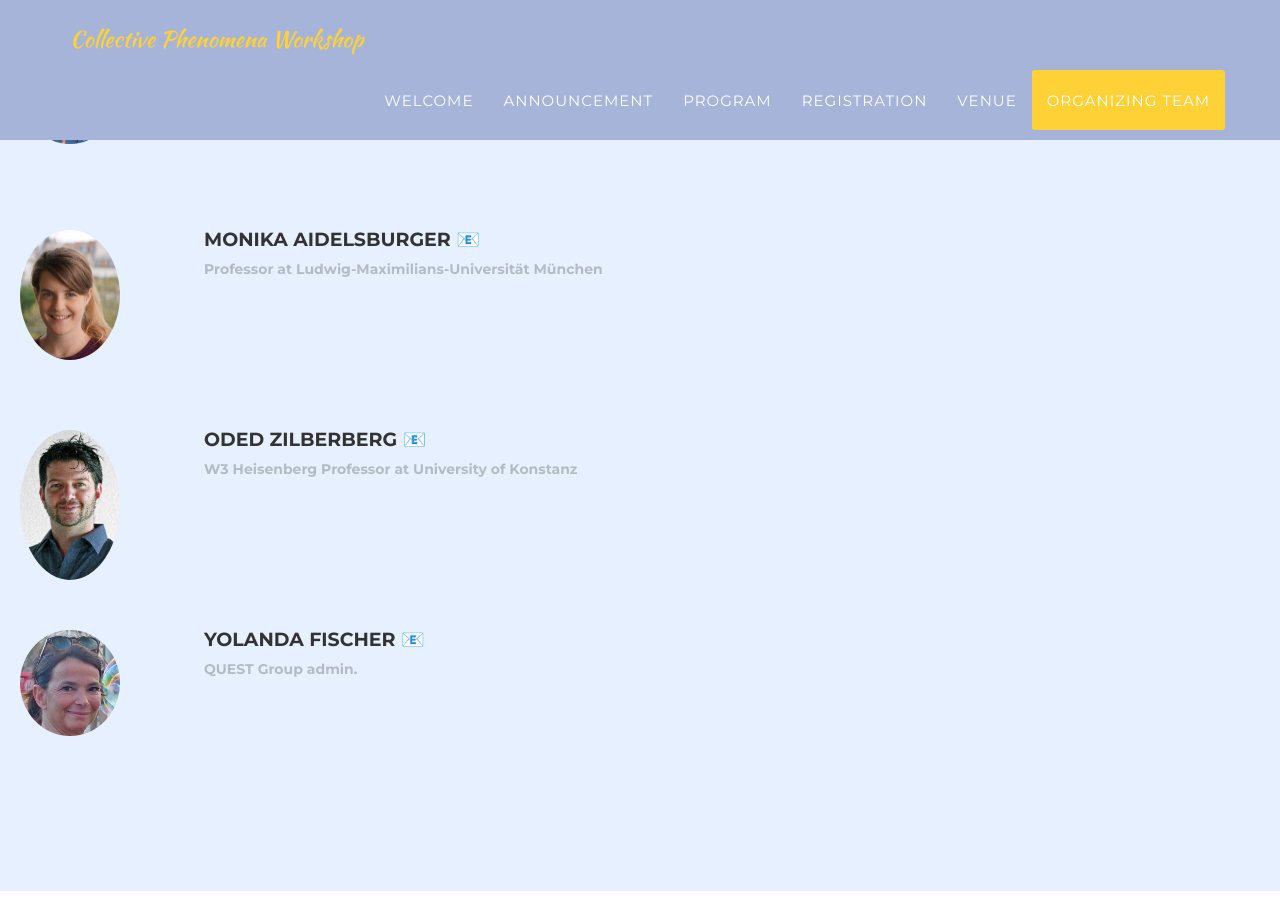
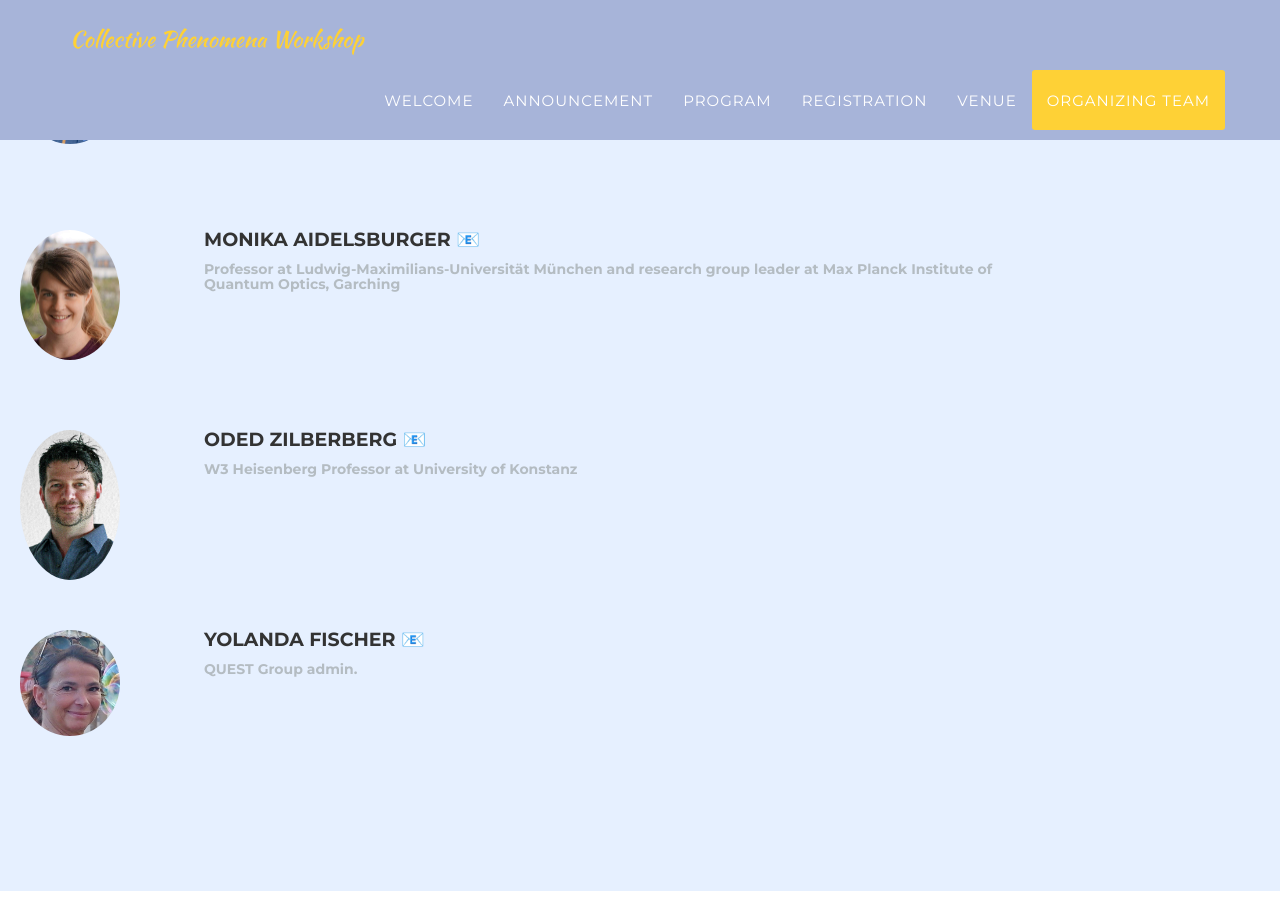
Before and after one commit to KilianSeibold/KilianSeibold.github.io, a Jekyll site: the page built from index.html, in a window 1280 px wide and 900 px high, scrolled down 6568 px. Built offline with Jekyll 4.4.1, drawn with Linux system fonts in a browser that asks for light colours; some web fonts are replaced.

Commit message:
Update team.html

```diff
--- a/_includes/team.html
+++ b/_includes/team.html
@@ -64,7 +64,7 @@
                             <div class="timeline-panel">
                                 <div class="timeline-heading">
                                     <h4>Monika Aidelsburger <a href= "mailto:monika.aidelsburger@physik.uni-muenchen.de">📧</a></h4>
-                                    <h4 class="subheading">Professor at Ludwig-Maximilians-Universität München</h4>
+                                    <h4 class="subheading">Professor at Ludwig-Maximilians-Universität München and research group leader at Max Planck Institute of Quantum Optics, Garching</h4>
                                 </div>
                                 <!-- <div class="timeline-body">
                                     <p class="text-muted">Lorem ipsum dolor sit amet, consectetur adipisicing elit. Sunt ut voluptatum eius sapiente, totam reiciendis temporibus qui quibusdam, recusandae sit vero unde, sed, incidunt et ea quo dolore laudantium consectetur!</p>
```
